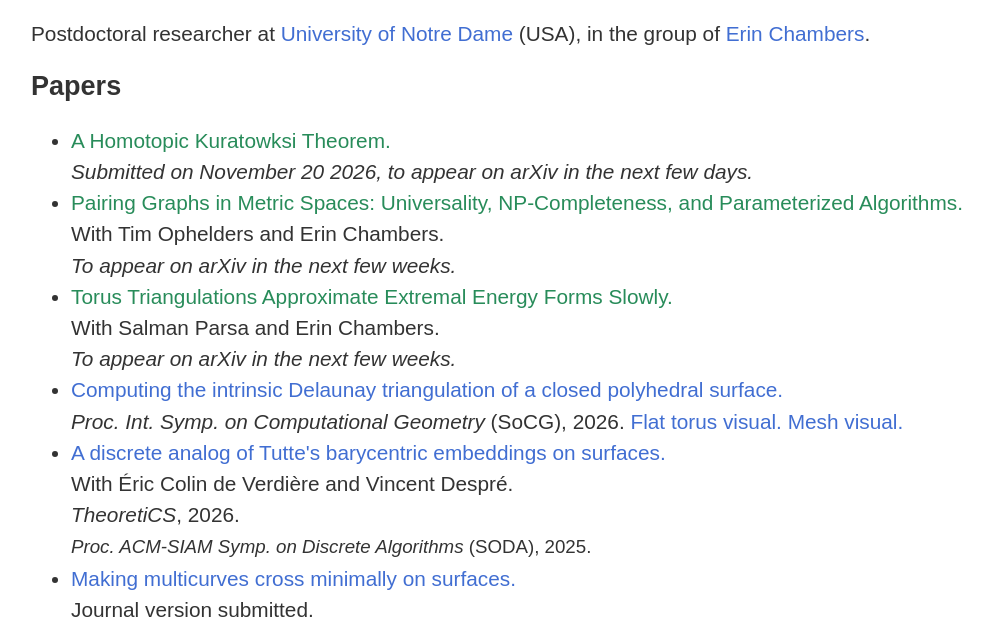
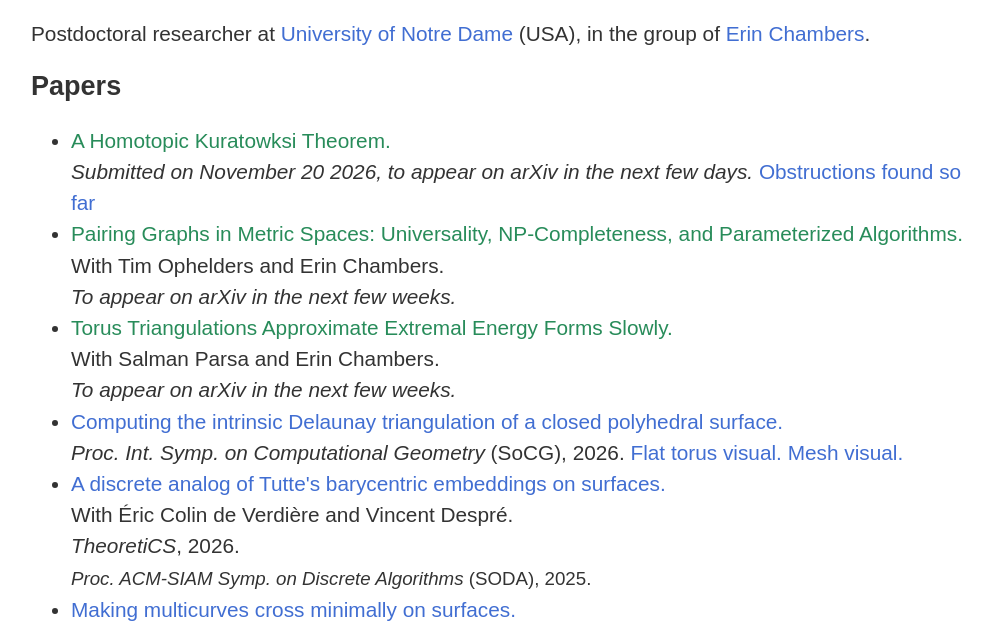
Before and after one commit to loic-dubois/loic-dubois.github.io, a plain HTML site: page index.html in a window 1280 px wide. Shown: the part 151-779 px from the top of the page, without its empty margins (129-1122 px from the left). Drawn offline with Linux system fonts and the light colour scheme.

Commit message:
adding obstructions

```diff
--- a/index.html
+++ b/index.html
@@ -70,7 +70,7 @@ Postdoctoral researcher at <a href="https://engineering.nd.edu/">University of N
 <ul>
 	<li>
 	<span style="color: rgb(40, 140, 90);">A Homotopic Kuratowksi Theorem.</span><br>
-	<i>Submitted on November 20 2026, to appear on arXiv in the next few days.</i>
+	<i>Submitted on November 20 2026, to appear on arXiv in the next few days.</i> <a href="obstructions.html">Obstructions found so far</a>
 	</li>
 
 	<li>
```
